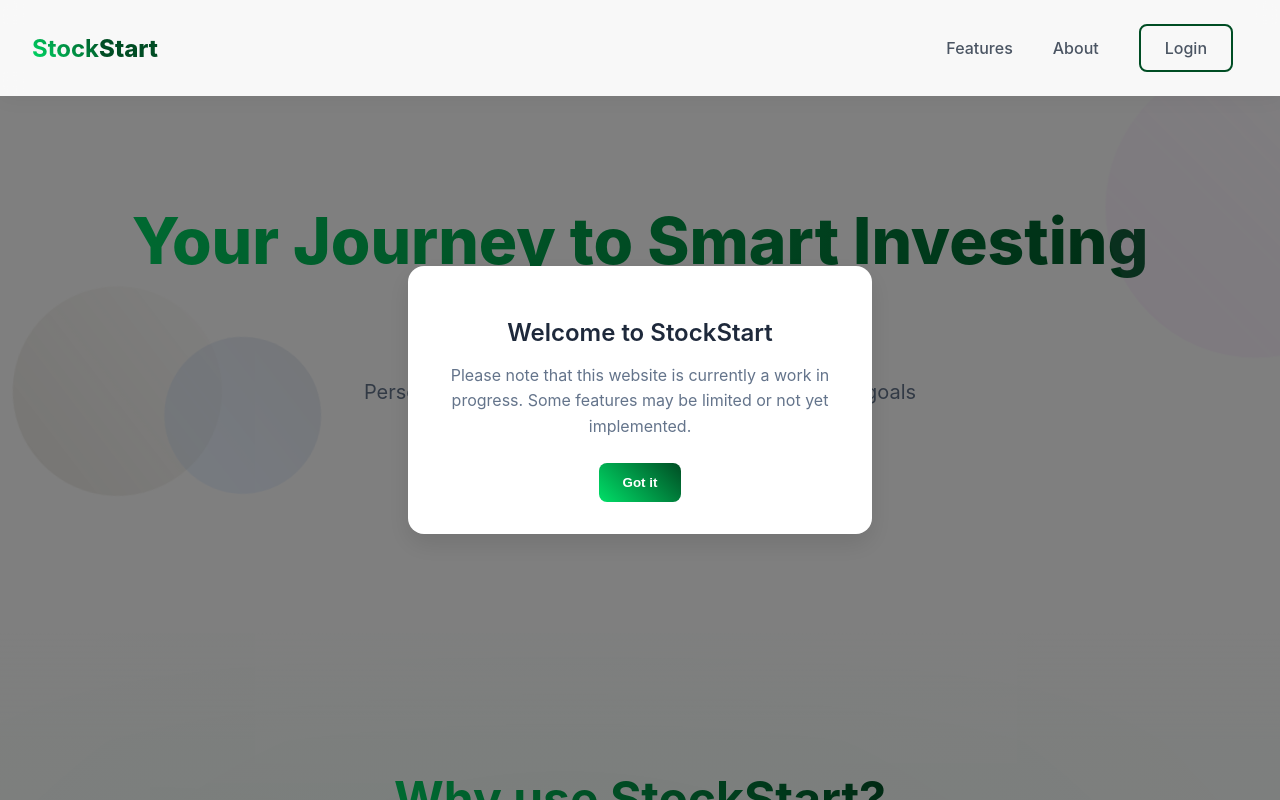
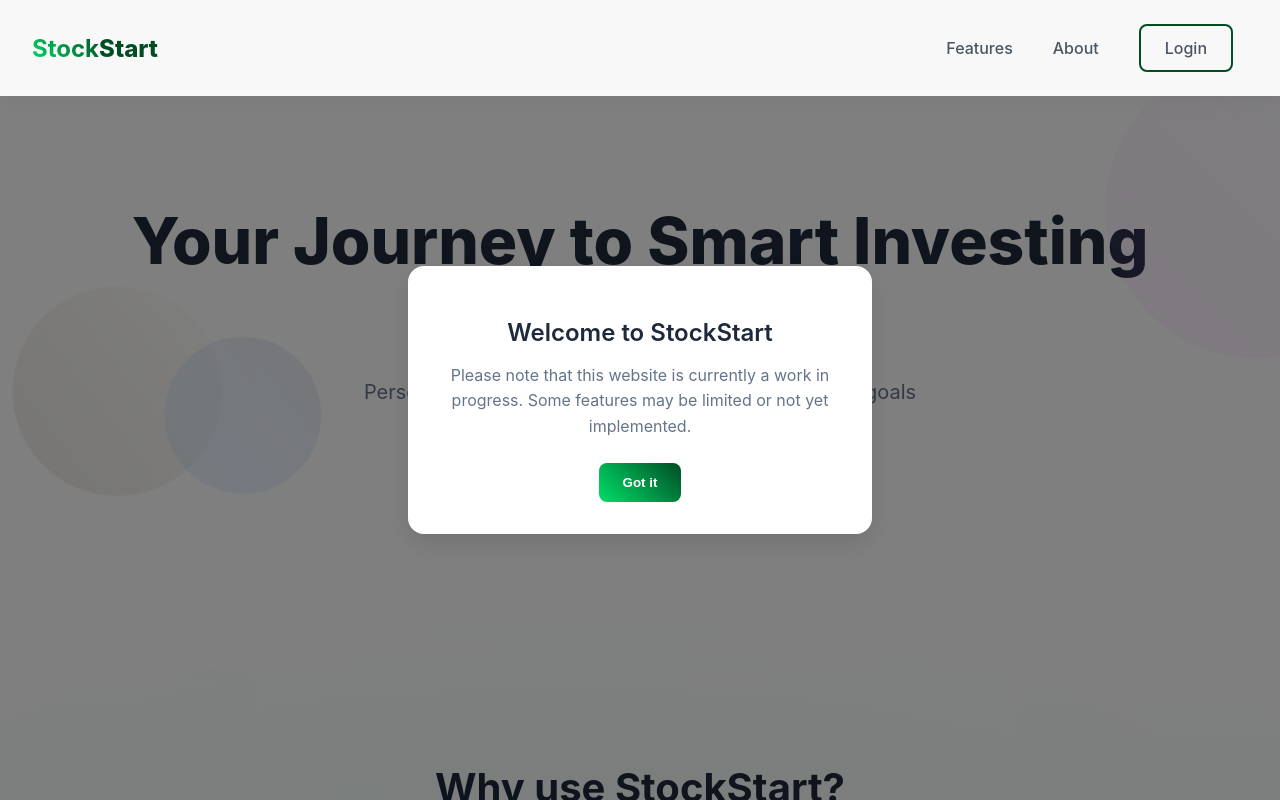
Before and after one commit to jhbeeber/StockStart, a React (Create React App) app in the folder stockstart/: page / in a window 1280 px wide. Shown: the top 800 px of the page. Built offline with nearby package versions, Linux system fonts and the light colour scheme; no server answers.

Commit message:
Updated title on homepage

```diff
--- a/stockstart/src/HomePage.css
+++ b/stockstart/src/HomePage.css
@@ -17,16 +17,10 @@
 
 .hero h1 {
   font-size: 2.5rem;
-  animation: glowPulse 3s ease-in-out infinite;
-  background: linear-gradient(
-    90deg,
-    #00df68, #004d24, #00df68
-  );
-  background-size: 200% auto;
-  -webkit-background-clip: text;
-  background-clip: text;
-  -webkit-text-fill-color: transparent;
-  animation: shimmer 8s linear infinite;
+  color: #1e293b;
+  margin-bottom: 1.5rem;
+  line-height: 1.2;
+  font-weight: 800;
 }
 
 .hero.loaded {
@@ -170,14 +164,10 @@
 }
 
 .features h2 {
-  font-size: 3rem;
+  color: #1e293b;
   margin-bottom: 4rem;
-  background: linear-gradient(45deg, #00df68, #004d24);
-  -webkit-background-clip: text;
-  background-clip: text;
-  -webkit-text-fill-color: transparent;
-  position: relative;
-  display: inline-block;
+  font-size: 2.5rem;
+  font-weight: 700;
 }
 
 .features h2::after {
```
